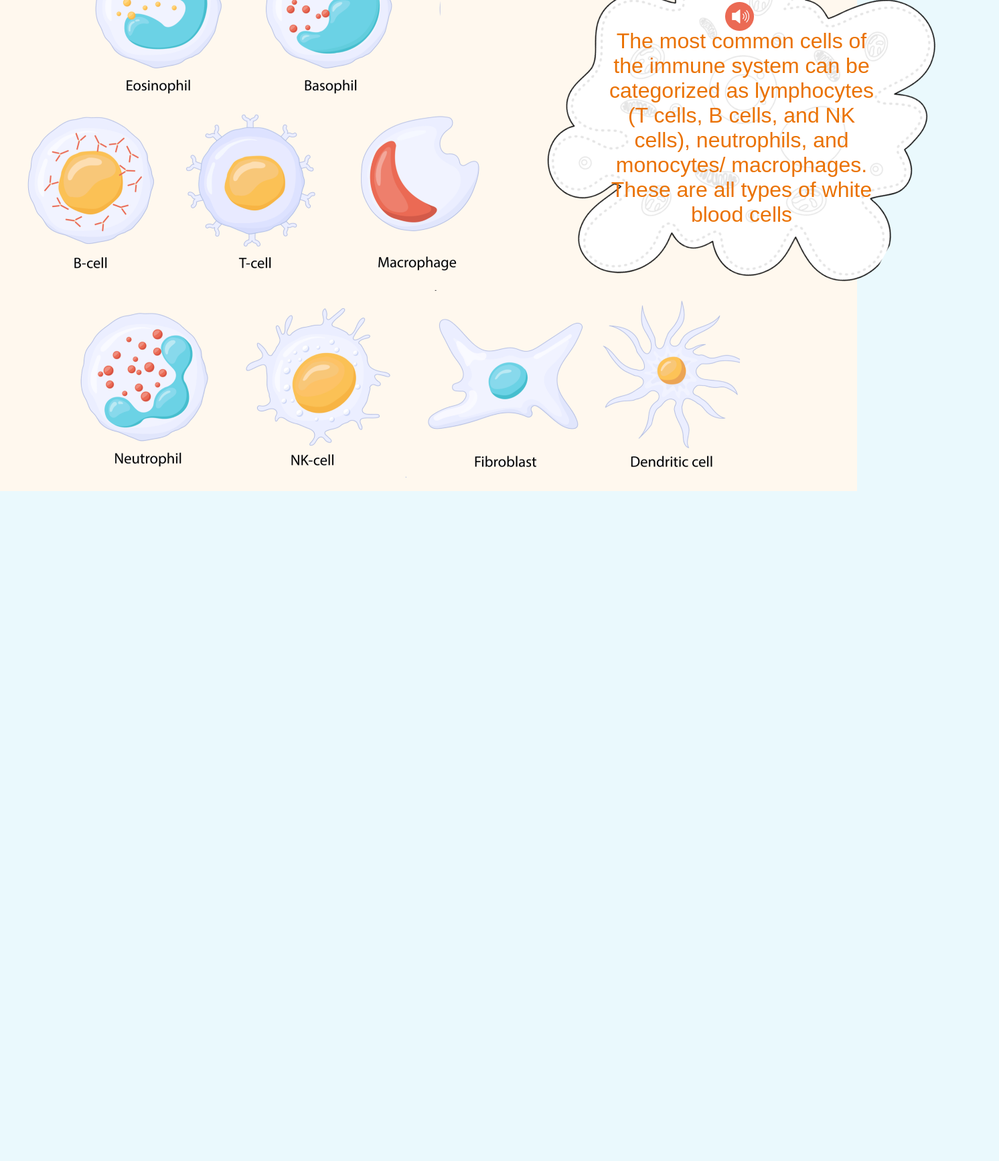
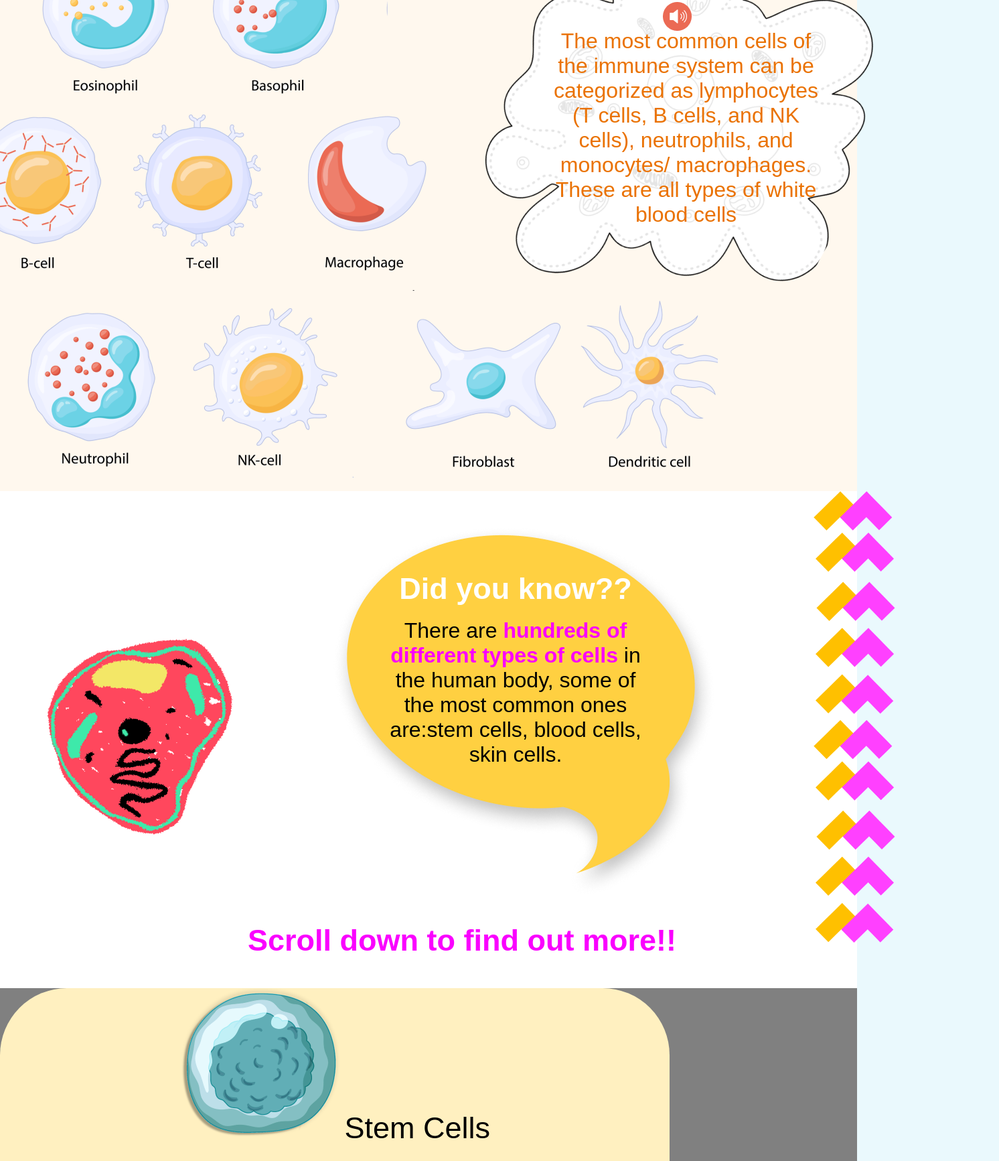
Before and after one commit to MEDkids/cells_in_the_human_body, a plain HTML site: page index.html in a window 1280 px wide. Shown: the part 2686-4419 px from the top of the page at 67% size, 1492 px wide, since content can reach past the window. Before the commit the page ends 4219 px from the top, so only its background shows below. Drawn offline with Linux system fonts and the light colour scheme.

Commit message:
section 3,4,5,6 updated

```diff
--- a/index.css
+++ b/index.css
@@ -178,17 +178,11 @@ section {
 
 
 
-#inner_circle_1{
+#inner_circle_1 {}
 
-}
+#inner_circle_1 {}
 
-#inner_circle_1{
-
-}
-
-#inner_circle_1{
-
-}
+#inner_circle_1 {}
 
 .section_4 {
     background-color: #FFF8EE;
@@ -201,7 +195,7 @@ section {
     top: 30px;
 }
 
-.section_4_heading_text_bold {
+.section_4_heading_text_2 {
     color: #EB6A54;
 }
 
@@ -211,14 +205,16 @@ section {
 
 .section_4_grid_container {
     display: grid;
-    grid-template-columns: auto auto;
+    grid-template-columns: 769px 669px;
     grid-template-rows: 300px 300px 300px;
+    justify-content: center;
 }
 
 
 #immune_cells_1 {
     margin-top: 50px;
     margin-left: 20px;
+    grid-area: 1/1/1/2;
 }
 
 #immune_cells_2 {
@@ -232,21 +228,103 @@ section {
 }
 
 #amoeba_blob_1 {
-    z-index: 0;
+    z-index: 1;
+    grid-area: 1/2/1/2;
     margin-top: -30px;
+    margin-left: -60px;
 }
 
 #audio_Icon_orange {
     z-index: 1;
     grid-area: 2/2/3/2;
     margin-top: -130px;
-    margin-left: 360px;
+    margin-left: 300px;
 }
 
 #ameoba_text {
     z-index: 2;
     font-size: 32px;
-    grid-area: 2/2/3/2;
+    grid-area: 2/2/2/2;
     margin-top: -90px;
     color: #EA7203;
 }
+
+.purple_text{
+    color: #FA00FF;
+}
+
+.bold_text{
+    font-weight: bolder;
+}
+
+.section_5{
+    background-color: #FFF;
+}
+
+
+.section_5_grid_container{
+    display: grid;
+    grid-template-columns: 300px 400px 650px 200px 400px;
+    grid-template-rows: 200px 200px 200px;
+    justify-content: center;
+}
+.cell_gif{
+    transform: rotate(-128.79deg);
+    grid-area: 2/2/2/2;
+    margin-left: 100px;
+}
+
+.chat_bubble{
+    margin-left: 130px;
+    grid-area: 1/3/1/3;
+    margin-top: 50px;
+}
+
+.chat_bubble_did_you_know_text{
+    font-size: 45px;
+    color: #FFF;
+    grid-area: 1/5/2/3;
+    margin-top: 120px;
+    margin-left: -40px;
+}
+.chat_bubble_text{
+    font-size: 32px;
+    z-index: 1;
+    grid-area: 2/5/2/3;
+    margin-top: -10px;
+    margin-left: -40px;
+}
+
+.herringbone{
+    grid-area: 1/5/5/5;
+}
+.section_5_scroll_down_text{
+    font-size: 45px;
+    grid-area: 4/3/4/3;
+}
+
+
+.expand {
+    background: gray;
+    grid-template-columns: auto;
+    grid-template-rows: auto;
+  }
+
+  .types_of_cell {
+    background-color: #FFF0C0;
+    width: 1000px;
+    height: 350px;
+    grid-template-columns: 300px 500px;
+  }
+
+  .types_of_cell_top{
+    border-radius: 100px 100px 0px 0px;
+  }
+
+  .types_of_cell_bottom{
+    border-radius:  0px 0px 100px 100px;
+  }
+
+  .font_text_size{
+    font-size: 45px;
+  }
--- a/index.html
+++ b/index.html
@@ -65,7 +65,8 @@
     </section>
 
     <section class="section_4">
-        <a class="section_4_heading_text">Lets talk about the <strong>cells in the immune system!</strong></a>
+        <a class="section_4_heading_text">Lets talk about the <b class="bold_text section_4_heading_text_2">cells in the
+                immune system!</b></a>
         <div class="section_4_grid_container">
             <img id="immune_cells_1" src="./assets/immune_cells_1.png">
             <img id="amoeba_blob_1" src="./assets/amoeba_blob_1.png">
@@ -83,8 +84,50 @@
         </div>
     </section>
 
-    <section></section>
+    <section class="section_5">
+        <div class="section_5_grid_container">
+            <img class="cell_gif" src="./assets/cell_gif.gif" />
+            <img class="chat_bubble" src="./assets/did_you_know_chat_bubble.png" alt="Chat_Bubble.png" />
+            <a class="bold_text chat_bubble_did_you_know_text">Did you know??</a>
+            <a class="chat_bubble_text">There are <b class="purple_text">hundreds of<br>
+                    different types of cells</b> in <br>
+                the human body, some of<br>
+                the most common ones<br>
+                are:stem cells, blood cells,<br>
+                skin cells. </a>
+            <img class="herringbone" src="./assets/herringbone.png" />
+            <p class="purple_text section_5_scroll_down_text bold_text">Scroll down to find out more!!</p>
+        </div>
 
+        <div class="expand">
+            <div class="types_of_cell types_of_cell_top">
+                <img src="./assets/stem_cell_thumbnail.png">
+                <a class="font_text_size">Stem Cells</a>
+            </div>
+            <div class="types_of_cell">
+                <img src="./assets/thumbnail_blood_cell.png">
+                <a class="font_text_size">Blood Cells</a>
+            </div>
+            <div class="types_of_cell">
+                <img src="./assets/thumbnail_neuron_cells.png">
+                <a class="font_text_size">Nerve Cells</a>
+            </div>
+            <div class="types_of_cell">
+                <img src="./assets/thumbnail_skin_cells.png">
+                <a class="font_text_size">Skin Cells</a>
+            </div>
+            <div class="types_of_cell">
+                <img src="./assets/thumbnail_muscle_cell.png">
+                <a class="font_text_size">Muscle Cells</a>
+
+            </div>
+            <div class="types_of_cell types_of_cell_bottom">
+                <a>Want to learn about other common muscles?
+                <a class="purple_text bold_text"> click here!</a></a>
+            </div>
+
+          </div>
+    </section>
 
 </body>
 <style>
```
Also changed, not shown: assets/cell_gif.gif (added), assets/did_you_know_chat_bubble.png (added), assets/herringbone.png (added), assets/stem_cell_thumbnail.png (added), assets/thumbnail_blood_cell.png (added), assets/thumbnail_muscle_cell.png (added), assets/thumbnail_neuron_cells.png (added), assets/thumbnail_skin_cells.png (added).
